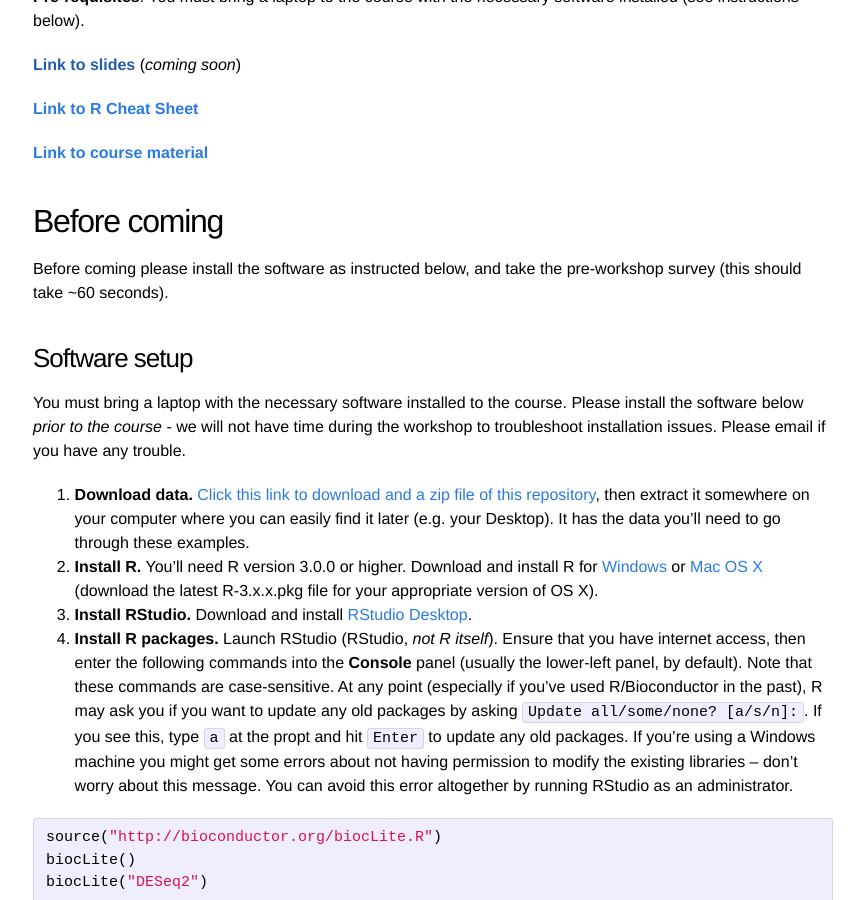
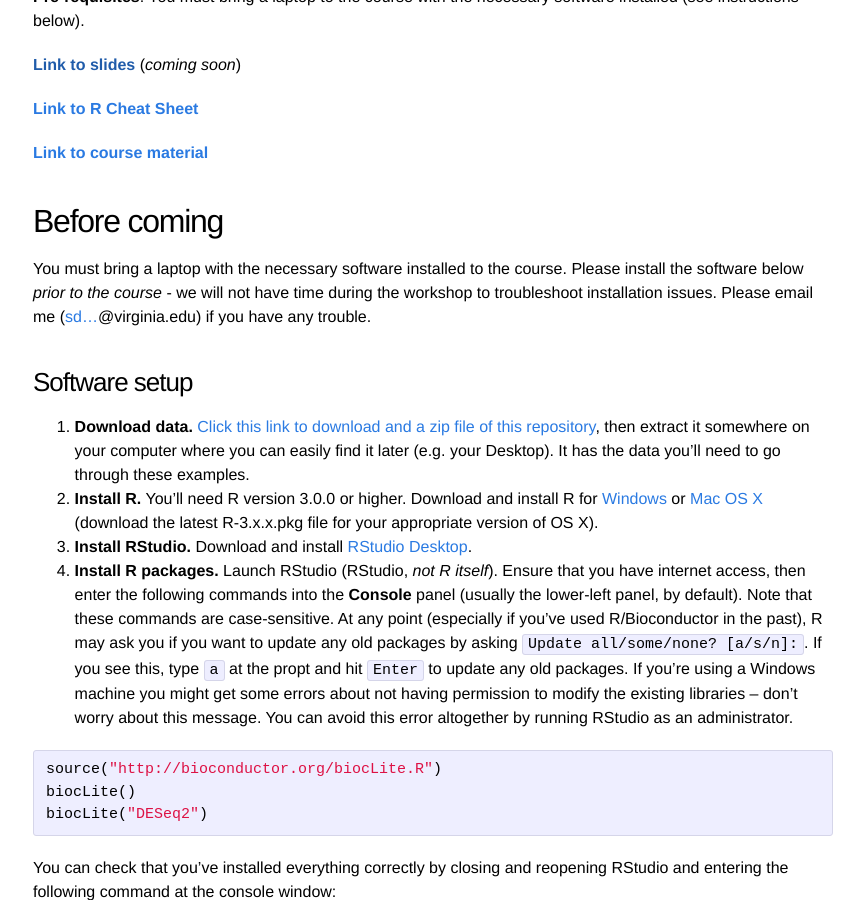
Before and after one commit to bioconnector/workshops2015, a Jekyll site: the page built from lessons/intro-r-lifesci/index.md, in a window 1280 px wide and 900 px high, scrolled down 561 px. Shown: the whole window, without its empty margins (207-1071 px from the left). Built offline with Jekyll 4.4.1, drawn with Linux system fonts in a browser that asks for light colours; Markdown is read by kramdown in place of the engine named in the settings.

Commit message:
moved some of the setup instructions to the main page instead of in the includes files

```diff
--- a/_includes/setup-r.md
+++ b/_includes/setup-r.md
@@ -1,5 +1,3 @@
-You must bring a laptop with the necessary software installed to the course. Please install the software below *prior to the course* - we will not have time during the workshop to troubleshoot installation issues. Please email if you have any trouble.
-
 0. **Download data.** [Click this link to download and a zip file of this repository](https://github.com/bioconnector/workshops/archive/master.zip), then extract it somewhere on your computer where you can easily find it later (e.g. your Desktop). It has the data you'll need to go through these examples.
 0. **Install R.** You'll need R version 3.0.0 or higher. Download and install R for [Windows](http://cran.r-project.org/bin/windows/base/) or [Mac OS X](http://cran.r-project.org/bin/macosx/) (download the latest R-3.x.x.pkg file for your appropriate version of OS X).
 0. **Install RStudio.** Download and install [RStudio Desktop](http://www.rstudio.com/products/rstudio/download/).
--- a/lessons/intro-r-lifesci/index.md
+++ b/lessons/intro-r-lifesci/index.md
@@ -20,7 +20,7 @@ This workshop is directed toward life scientists with little to no experience wi
 
 ## Before coming
 
-Before coming please install the software as instructed below, and take the pre-workshop survey (this should take ~60 seconds).
+You must bring a laptop with the necessary software installed to the course. Please install the software below *prior to the course* - we will not have time during the workshop to troubleshoot installation issues. Please email me (<a href="http://www.google.com/recaptcha/mailhide/d?k=01uXi4zl-bIdygzSeXF4649A==&amp;c=_81hv-sTQvJ9rjELjZNDJeAXTvLvkpfD9KEuItpEHTE=" onclick="window.open('http://www.google.com/recaptcha/mailhide/d?k\07501uXi4zl-bIdygzSeXF4649A\75\75\46c\75_81hv-sTQvJ9rjELjZNDJeAXTvLvkpfD9KEuItpEHTE\075', '', 'toolbar=0,scrollbars=0,location=0,statusbar=0,menubar=0,resizable=0,width=500,height=300'); return false;" title="Reveal this e-mail address">sd...</a>@virginia.edu) if you have any trouble.
 
 ### Software setup
 
```
